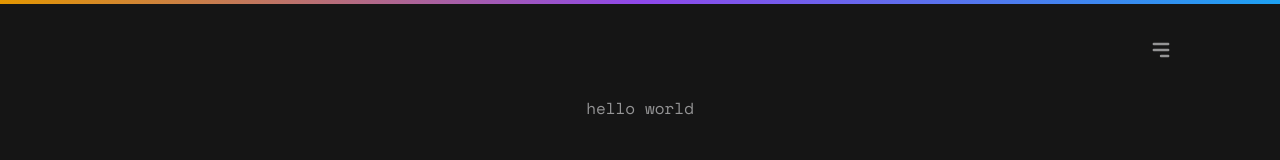
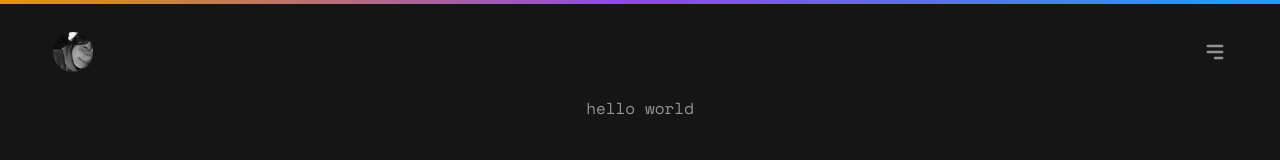
Before and after one commit to pevescarol/portfolio-v1, a Next.js app: page / in a window 1280 px wide. Shown: the top 160 px of the page. Built offline with nearby package versions, Linux system fonts and the light colour scheme.

Commit message:
add logo example

```diff
--- a/components/Navbar.jsx
+++ b/components/Navbar.jsx
@@ -2,6 +2,9 @@
 import { useState } from 'react'
 import { HiMenuAlt3, HiX } from 'react-icons/hi'
 import MobileNav from './MobileNav'
+
+import Image from 'next/image'
+import carImg from '../public/assets/car-foto.jpg'
 
 const Navbar = () => {
   // estado inicial - false
@@ -11,13 +14,12 @@ const Navbar = () => {
     <>
       <nav className='w-full bg-body fixed top-0 left-0 right-0 z-10 before:content-[""] before:absolute before:top-0 before:left-0 before:w-full before:h-[4px] before:bg-gradient-to-r from-[#e39600] via-[#8f48eb] to-[#1da1f2] before:z-10'>
         <MobileNav open={navbar} setOpen={setNavbar} />
-        <div className='w-11/12 flex justify-end items-center '>
+        <div className='w-11/12 lg:max-w-screen-xl mx-auto flex justify-between items-center'>
           {/* logo */}
-
+          <Image src={carImg} alt='Carol&#39;s headshot' className='rounded-full w-10 h-10 mt-8'/>
           {/* menu mobile */}
-          <div className='mt-10 z-50 w-6 h-5 flex items-center text-2xl cursor-pointer group '>
+          <div className='mt-8 z-50 w-6 h-5 flex items-center text-2xl cursor-pointer group '>
             <button
-              className=''
               onClick={() => setNavbar(!navbar)}
             >
               {navbar ? (
```
Also changed, not shown: public/assets/car-foto.jpg (added).
